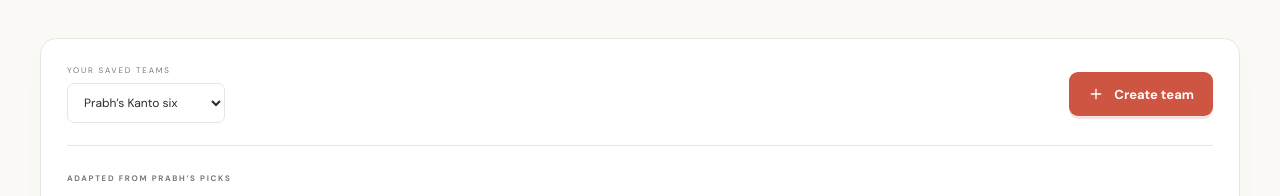
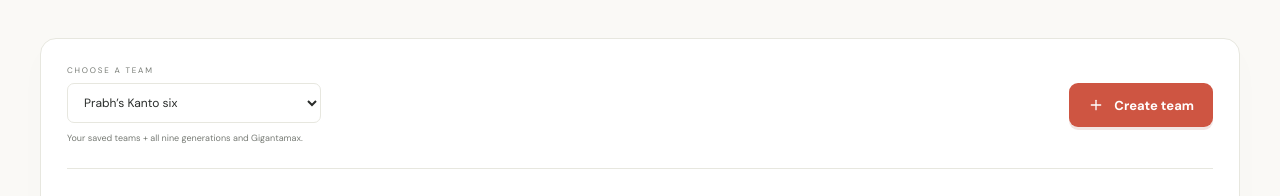
Before and after one commit to PRABHMANNAT/Pokedex, a React (Vite) app: page /teams in a window 1280 px wide. Shown: the part 401-597 px from the top of the page. Built offline with nearby package versions, Linux system fonts and the light colour scheme.

Commit message:
feat: expose every regional preset in the team selector

```diff
--- a/src/components/TeamBuilder.jsx
+++ b/src/components/TeamBuilder.jsx
@@ -13,10 +13,19 @@ import {
 import TeamSlot from './TeamSlot';
 import TeamPicker from './TeamPicker';
 import TypeBadge from './TypeBadge';
+import { DEVELOPER_GROUPS } from '../data/developerPicks';
 
 export default function TeamBuilder() {
-  const { state, activeTeam, createTeam, addMember, dispatch, storageAvailable, setNotice } =
-    useContext(TeamContext);
+  const {
+    state,
+    activeTeam,
+    createTeam,
+    addMember,
+    dispatch,
+    storageAvailable,
+    setNotice,
+    openPreset,
+  } = useContext(TeamContext);
   const [params, setParams] = useSearchParams();
   const shared = parseSharedTeam(params);
   const candidate = resolveMember(params.get('candidate'));
@@ -123,18 +132,37 @@ export default function TeamBuilder() {
       <section className="team-workbench" aria-labelledby="team-name">
         <div className="workbench-toolbar">
           <div>
-            <label htmlFor="active-team">YOUR SAVED TEAMS</label>
+            <label htmlFor="active-team">CHOOSE A TEAM</label>
             <select
               id="active-team"
               value={state.activeId}
-              onChange={(event) => dispatch({ type: 'select', id: event.target.value })}
+              onChange={(event) => {
+                const group = DEVELOPER_GROUPS.find(
+                  (group) => `preset:${group.id}` === event.target.value,
+                );
+                if (group) openPreset(group);
+                else dispatch({ type: 'select', id: event.target.value });
+              }}
             >
-              {state.teams.map((team) => (
-                <option key={team.id} value={team.id}>
-                  {team.name}
-                </option>
-              ))}
+              <optgroup label="Your saved teams">
+                {state.teams.map((team) => (
+                  <option key={team.id} value={team.id}>
+                    {team.name}
+                  </option>
+                ))}
+              </optgroup>
+              <optgroup label="Prabh’s generation teams">
+                {DEVELOPER_GROUPS.map((group) => (
+                  <option key={group.id} value={`preset:${group.id}`}>
+                    {group.generation ? `Gen ${group.generation} · ` : ''}
+                    {group.name} · Prabh’s six
+                  </option>
+                ))}
+              </optgroup>
             </select>
+            <small className="team-select-hint">
+              Your saved teams + all nine generations and Gigantamax.
+            </small>
           </div>
           <button
             className="button button-primary create-team-button"
--- a/src/hooks/useTeams.js
+++ b/src/hooks/useTeams.js
@@ -67,5 +67,13 @@ export default function useTeams() {
     addMember,
     createTeam,
     applyPreset: (group) => createTeam(`Prabh’s ${group.name} six`, starterKeys(group), group.id),
+    openPreset: (group) => {
+      const saved = state.teams.find((team) => team.source === group.id);
+      if (saved) {
+        dispatch({ type: 'select', id: saved.id });
+        return true;
+      }
+      return createTeam(`Prabh’s ${group.name} six`, starterKeys(group), group.id);
+    },
   };
 }
--- a/src/styles/teams.css
+++ b/src/styles/teams.css
@@ -185,6 +185,13 @@
   letter-spacing: 1.8px;
   color: var(--muted);
   margin-bottom: 8px;
+}
+.team-select-hint {
+  display: block;
+  margin-top: 8px;
+  color: var(--muted);
+  font-size: 9px;
+  line-height: 1.6;
 }
 .team-page select,
 .team-page input {
```
